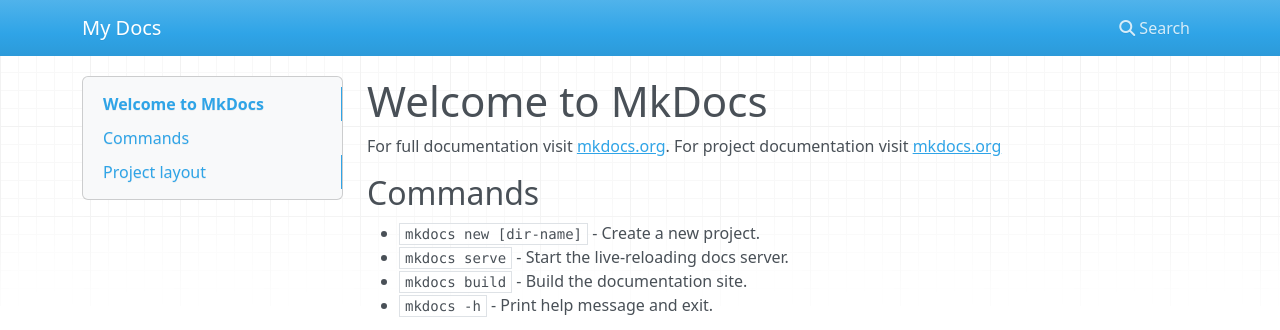
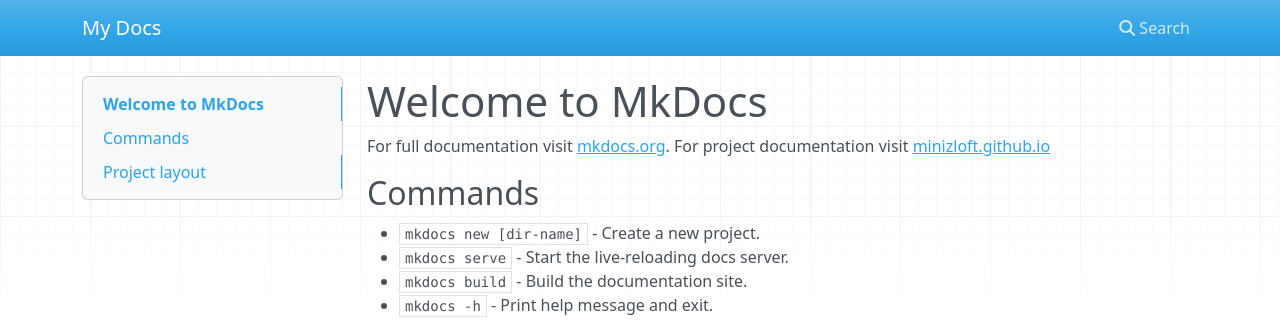
Before and after one commit to minizloft/test, an MkDocs documentation site: the page built from docs/index.md, in a window 1280 px wide. Shown: the top 330 px of the page. Built offline with MkDocs 1.6.1, drawn with Linux system fonts in a browser that asks for light colours; nearby versions of some CDN libraries.

Commit message:
Fix caption for project documentation URL

```diff
--- a/docs/index.md
+++ b/docs/index.md
@@ -1,7 +1,7 @@
 # Welcome to MkDocs
 
 For full documentation visit [mkdocs.org](https://www.mkdocs.org).
-For project documentation visit [mkdocs.org](https://minizloft.github.io/test)
+For project documentation visit [minizloft.github.io](https://minizloft.github.io/test)
 
 ## Commands
 
```
